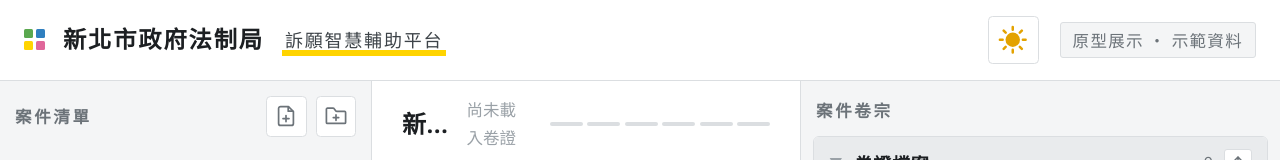
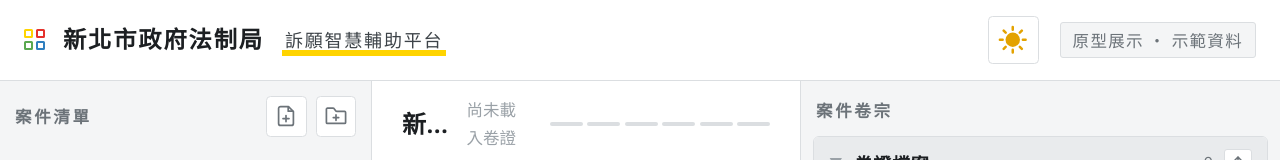
Before and after one commit to thousand-mountains/hackathon-newtaipei-2026-public, a Vue app in the folder frontend/: page / in a window 1280 px wide. Shown: the top 160 px of the page. Built offline with nearby package versions, Linux system fonts and the light colour scheme.

Commit message:
fix(ui): 品牌四格標記改空心框並調整配色，新增 favicon
四格標記由實心填色改為空心邊框，配色重排為左上黃、右上紅、
左下綠、右下藍；新增同款四格 SVG favicon 並於 index.html 掛載。

```diff
--- a/frontend/index.html
+++ b/frontend/index.html
@@ -3,6 +3,7 @@
 <head>
   <meta charset="utf-8" />
   <meta name="viewport" content="width=device-width, initial-scale=1" />
+  <link rel="icon" type="image/svg+xml" href="/favicon.svg" />
   <title>訴願智慧輔助平台</title>
   <link rel="preconnect" href="https://fonts.googleapis.com" />
   <link rel="preconnect" href="https://fonts.gstatic.com" crossorigin />
--- a/frontend/src/components/TopBar.vue
+++ b/frontend/src/components/TopBar.vue
@@ -11,7 +11,7 @@ const themeTitle = computed(() => (dark.value ? '切換為淺色' : '切換為
     <button class="icon-btn" aria-label="案件清單" @click="state.leftOpen = !state.leftOpen">☰</button>
     <div class="brand">
       <span class="mark" aria-hidden="true">
-        <i style="background: #5aa84f"></i><i style="background: #2f7fbf"></i><i style="background: #ffd400"></i><i style="background: #e0679a"></i>
+        <i style="border-color: #ffd400"></i><i style="border-color: #e5312b"></i><i style="border-color: #5aa84f"></i><i style="border-color: #2f7fbf"></i>
       </span>
       <span class="seal">新北市政府法制局</span>
       <span class="sys">訴願智慧輔助平台</span>
--- a/frontend/src/styles/main.css
+++ b/frontend/src/styles/main.css
@@ -89,7 +89,7 @@ button{font:inherit;color:inherit;cursor:pointer}
   background:var(--ground);color:var(--ink);border-bottom:1px solid var(--line)}
 .brand{display:flex;align-items:center;gap:12px;min-width:0}
 .brand .mark{display:grid;grid-template-columns:6px 6px;grid-template-rows:6px 6px;gap:2px;flex:0 0 auto}
-.brand .mark i{display:block;border-radius:1px}
+.brand .mark i{display:block;border-radius:1px;border:1.4px solid;background:transparent}
 .brand .seal{font-family:var(--serif);font-weight:700;font-size:15.5px;letter-spacing:.08em;white-space:nowrap}
 .brand .sys{font-size:12px;letter-spacing:.1em;white-space:nowrap;color:var(--ink-2);
   box-shadow:inset 0 -4px 0 var(--brand);padding:0 2px 1px}
```
Also changed, not shown: frontend/public/favicon.svg (added).
